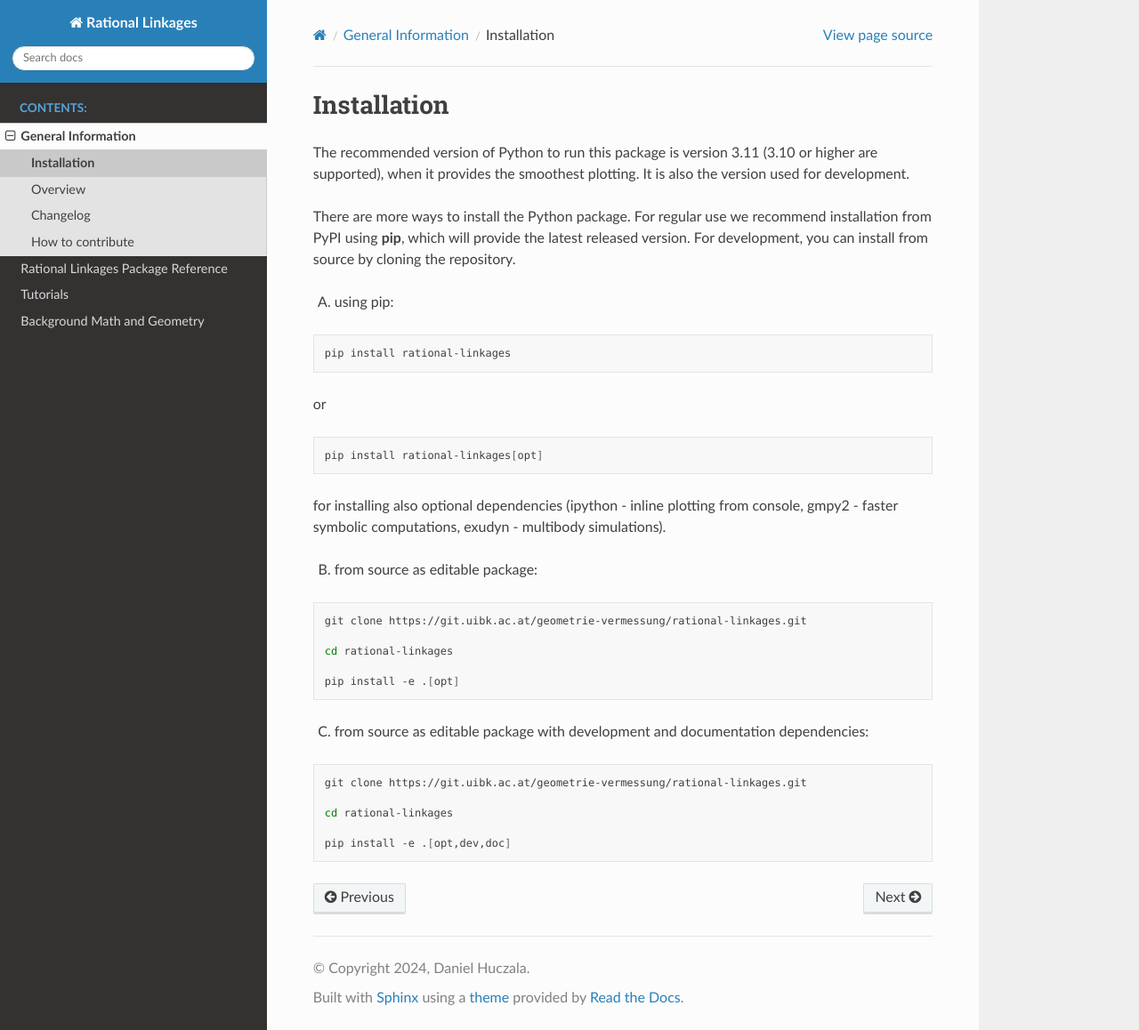
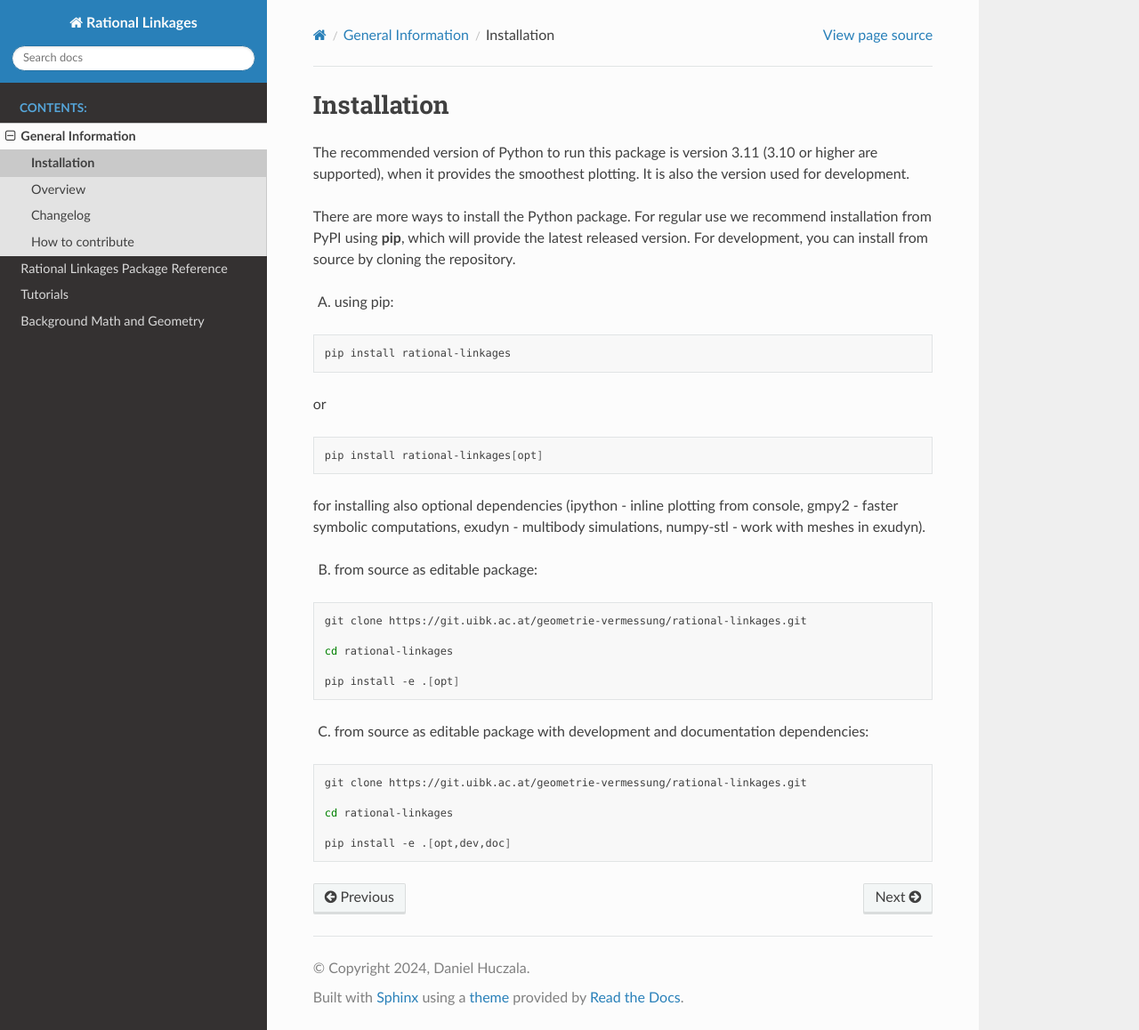
Before and after one commit to hucik14/rational-linkages, a Sphinx documentation site: the page built from docs/source/general/installation.rst, in a window 1280 px wide and 1158 px high. Shown: the whole window at 89% size. Built offline with Sphinx 7.4.7 and the Read the Docs theme 3.1.0, drawn with Linux system fonts in a browser that asks for light colours.

Commit message:
numpy-stl added to opt dependencies
Changelog: added

```diff
--- a/docs/source/general/installation.rst
+++ b/docs/source/general/installation.rst
@@ -24,7 +24,8 @@ or
     pip install rational-linkages[opt]
 
 for installing also optional dependencies (ipython - inline plotting from console,
-gmpy2 - faster symbolic computations, exudyn - multibody simulations).
+gmpy2 - faster symbolic computations, exudyn - multibody simulations, numpy-stl -
+work with meshes in exudyn).
 
 
 B) from source as editable package:
--- a/pyproject.toml
+++ b/pyproject.toml
@@ -30,7 +30,8 @@ dependencies = [
 opt = [
     "ipython >= 8.0.0",
     "gmpy2 >= 2.2.0",
-    "exudyn >= 1.9.0"
+    "exudyn >= 1.9.0",
+    "numpy-stl >= 3.0.0",
 ]
 doc = [
     "sphinx",
```
